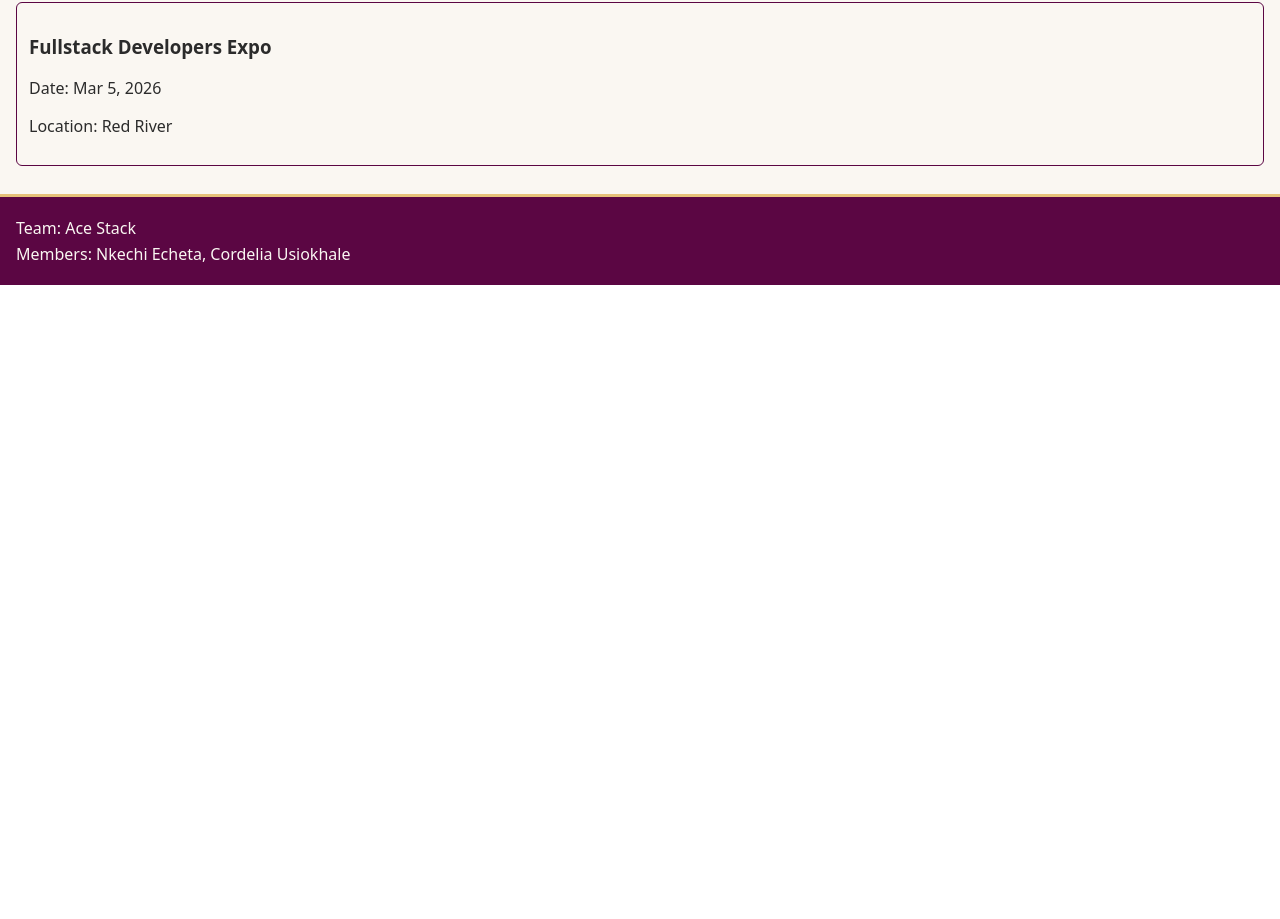
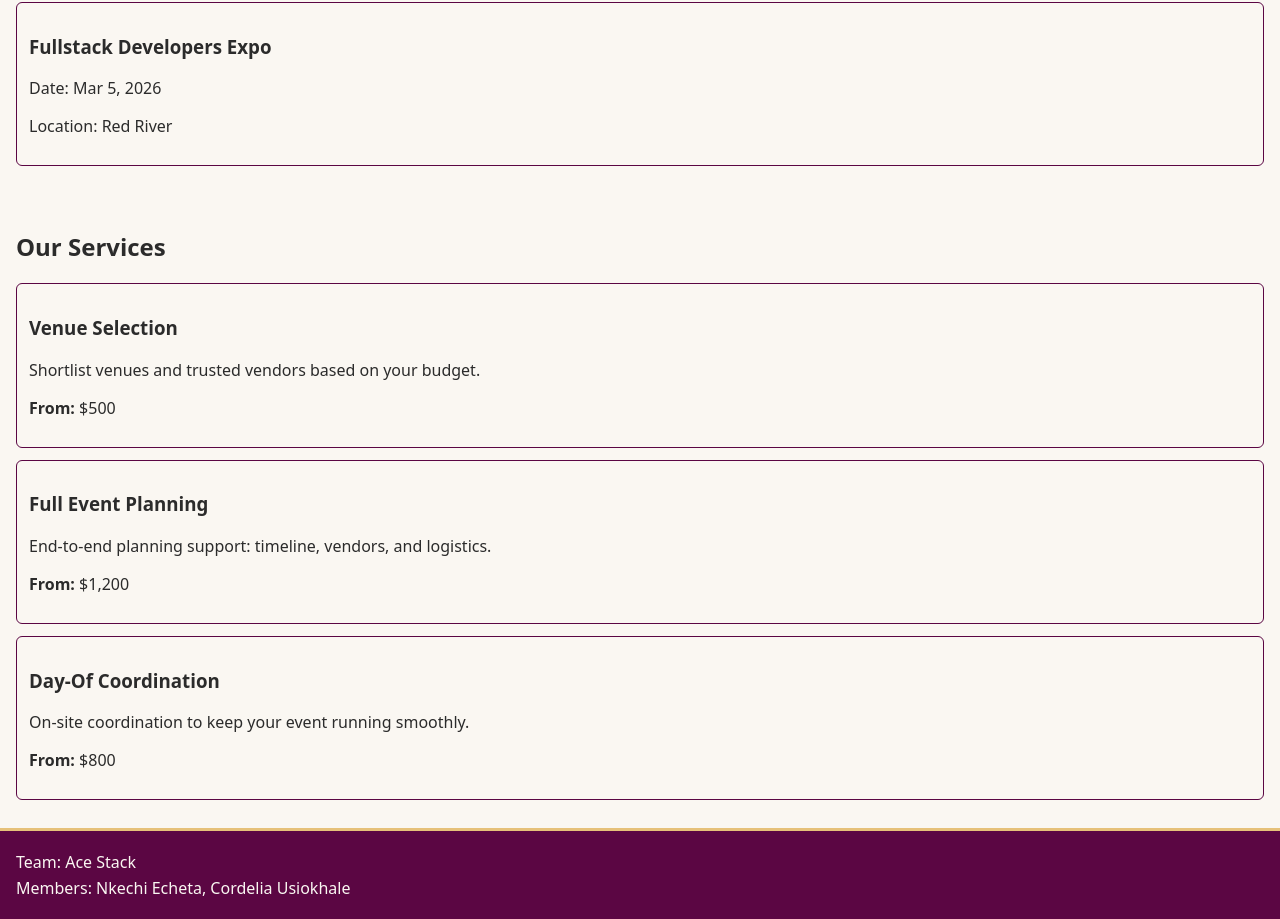
Before and after one commit to Cusiokhale/Event-Management, a React (Vite) app: page / in a window 1280 px wide. Shown: the part 655-1574 px from the top of the page. Before the commit the page ends 940 px from the top, so only its background shows below. Built offline with nearby package versions, Linux system fonts and the light colour scheme.

Commit message:
feat: add Services component with iterative rendering and styling.

```diff
--- a/src/App.tsx
+++ b/src/App.tsx
@@ -1,5 +1,6 @@
 import './App.css'
 import EventsCard from "./components/events-card/EventsCard";
+import Services from "./components/services/Services";
 
 function App() {
   return (
@@ -15,6 +16,7 @@ function App() {
 
       <main>
         <EventsCard />
+        <Services />
       </main>
 
       <footer className="app__footer">
--- /dev/null
+++ b/src/components/services/Services.css
@@ -0,0 +1,18 @@
+.services {
+  padding: 1rem;
+  color: var(--color-charcoal);
+  background-color: var(--color-ivory);
+}
+
+.services ul {
+  list-style: none;
+  padding: 0;
+  margin: 0;
+}
+
+.services li {
+  border: 1px solid var(--color-plum);
+  border-radius: 6px;
+  padding: 0.75rem;
+  margin-bottom: 0.75rem;
+}
--- /dev/null
+++ b/src/components/services/Services.tsx
@@ -0,0 +1,50 @@
+import type { JSX } from "react";
+import "./Services.css";
+
+type Service = {
+  id: number;
+  name: string;
+  description: string;
+  priceFrom: string;
+};
+
+export default function Services(): JSX.Element {
+  const services: Service[] = [
+    {
+      id: 1,
+      name: "Venue Selection",
+      description: "Shortlist venues and trusted vendors based on your budget.",
+      priceFrom: "$500",
+    },
+    {
+      id: 2,
+      name: "Full Event Planning",
+      description: "End-to-end planning support: timeline, vendors, and logistics.",
+      priceFrom: "$1,200",
+    },
+    {
+      id: 3,
+      name: "Day-Of Coordination",
+      description: "On-site coordination to keep your event running smoothly.",
+      priceFrom: "$800",
+    },
+  ];
+
+  return (
+    <section className="services">
+      <h2 id="services-title">Our Services</h2>
+
+      <ul>
+        {services.map((service) => (
+          <li key={service.id}>
+            <h3>{service.name}</h3>
+            <p>{service.description}</p>
+            <p>
+              <strong>From:</strong> {service.priceFrom}
+            </p>
+          </li>
+        ))}
+      </ul>
+    </section>
+  );
+}
```
